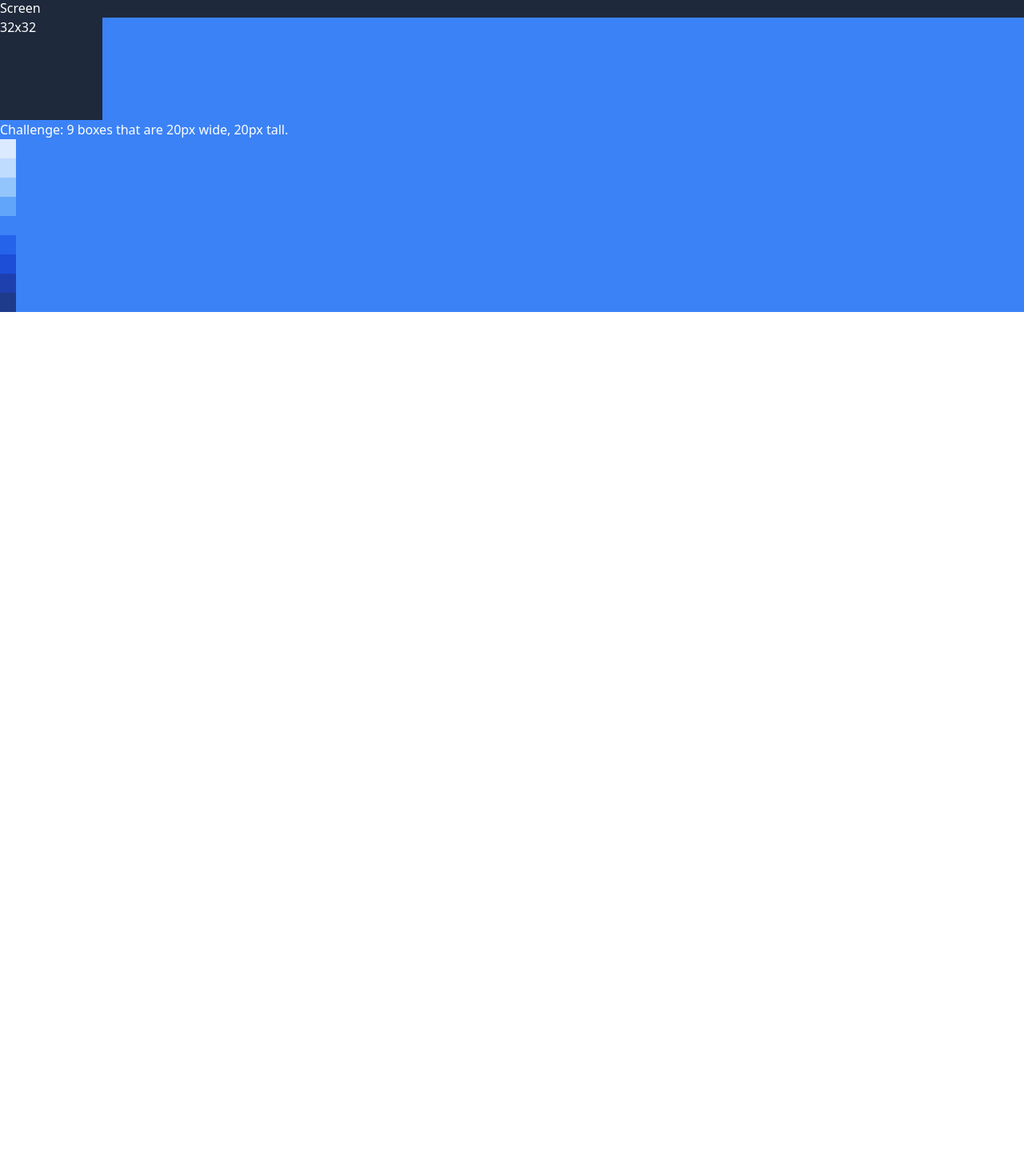
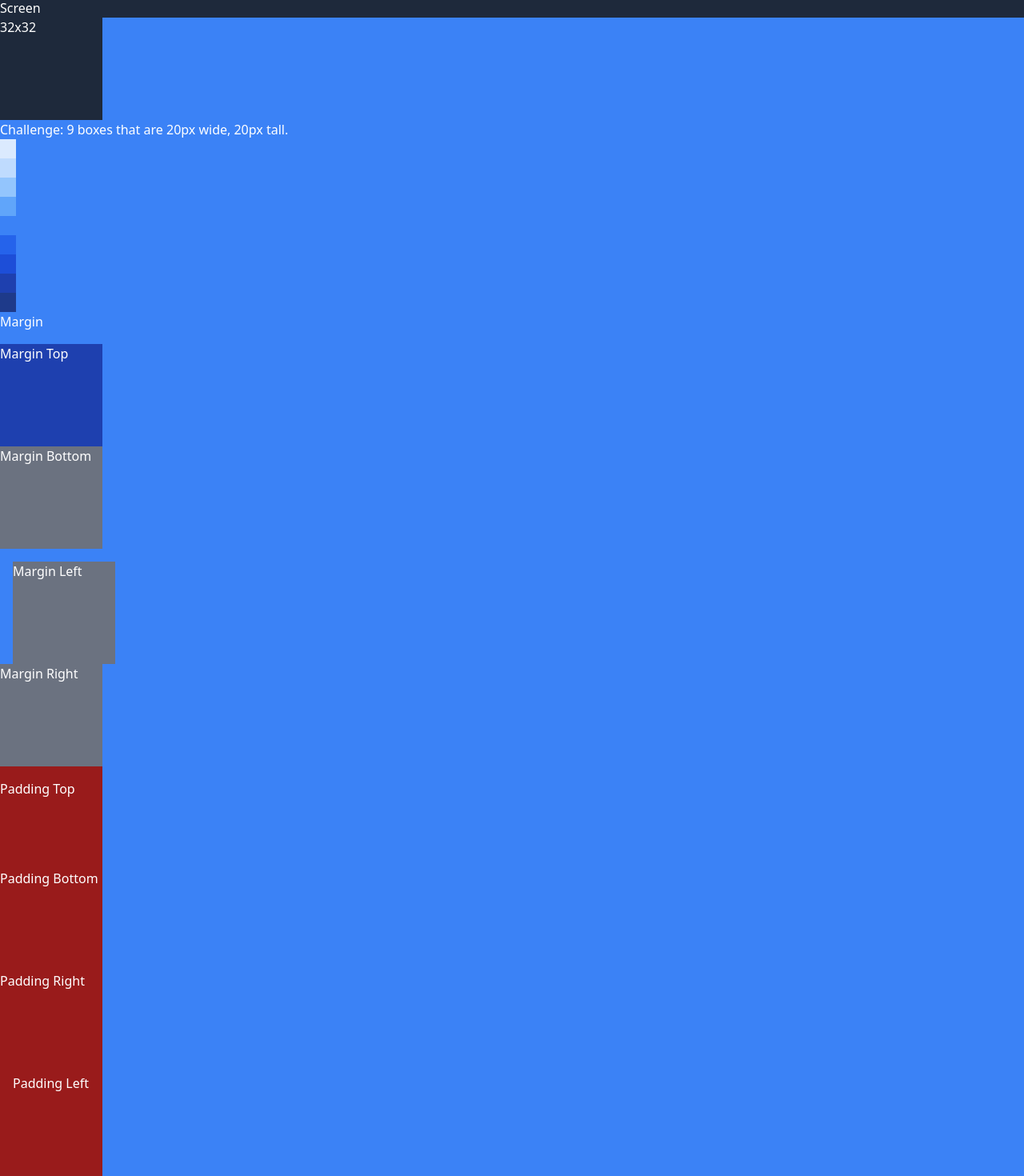
Before and after one commit to ImNotGabo/tailwind-practice, a React (Vite) app: page / in a window 1280 px wide. Shown: the part 218-1688 px from the top of the page at 80% size. Before the commit the page ends 800 px from the top, so only its background shows below. Built offline with nearby package versions, Linux system fonts and the light colour scheme.

Commit message:
Margin & Padding

```diff
--- a/src/App.jsx
+++ b/src/App.jsx
@@ -29,6 +29,16 @@ function App() {
       <div className='w-5 h-6 bg-blue-700 space-'></div>
       <div className='w-5 h-6 bg-blue-800 space-'></div>
       <div className='w-5 h-6 bg-blue-900 space-'></div>
+
+      <div>Margin</div>
+      <div className='w-32 h-32 bg-blue-800 mt-4'>Margin Top</div>
+      <div className='w-32 h-32 bg-gray-500 mb-4'>Margin Bottom</div>
+      <div className='w-32 h-32 bg-gray-500 ml-4'>Margin Left</div>
+      <div className='w-32 h-32 bg-gray-500 mr-4'>Margin Right</div>
+      <div className='w-32 h-32 bg-red-800 pt-4'>Padding Top</div>
+      <div className='w-32 h-32 bg-red-800 pb-4'>Padding Bottom</div>
+      <div className='w-32 h-32 bg-red-800 pr-4'>Padding Right</div>
+      <div className='w-32 h-32 bg-red-800 pl-4'>Padding Left</div>
     </div>
   );
 }
```
Also changed, not shown: 1 other file (tests, documents, lock files or other folders).
